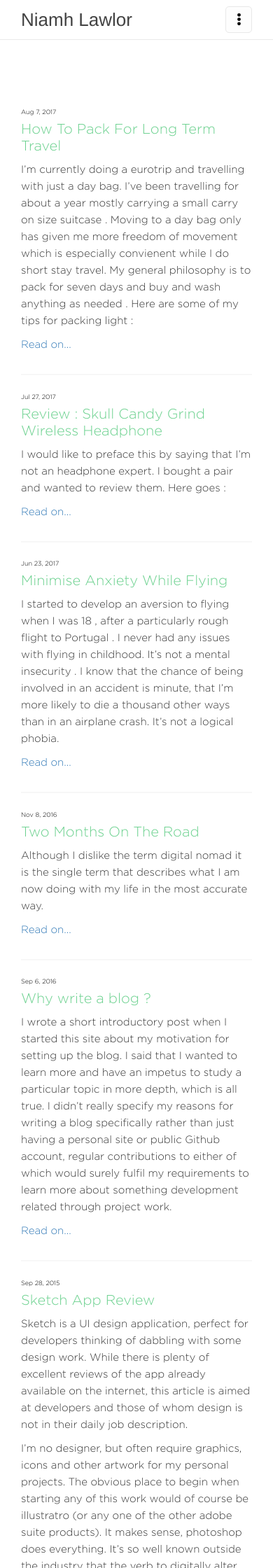
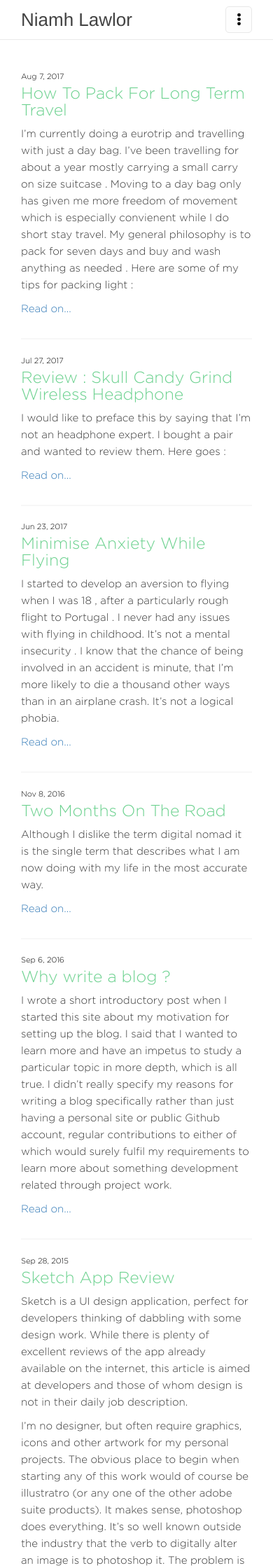
Before and after one commit to nileahtobhair/nileahtobhair.github.io, a Jekyll site: the page built from blog.md, in a window 390 px wide. Shown: the top 2240 px of the page at 70% size. Built offline with Jekyll 4.4.1, drawn with Linux system fonts in a browser that asks for light colours.

Commit message:
mobile list styling

```diff
--- a/_layouts/page.html
+++ b/_layouts/page.html
@@ -2,10 +2,6 @@
 layout: default
 ---
 <div class="post">
-
-  <header class="post-header">
-    <h1 class="post-title"></h1>
-  </header>
 
   <article class="post-content">
     {{ content }}
--- a/_sass/partials/_blog-post.scss
+++ b/_sass/partials/_blog-post.scss
@@ -29,6 +29,11 @@
         }
     }
     .blog-post{
+        @include max-width($on-palm) {
+            padding-left:5px;
+            padding-right:5px;
+            text-align: justify;
+        }
         .post-title{
             margin-top: 13%;
             color:rgba(45,190,96,0.7);
--- a/_sass/partials/_list.scss
+++ b/_sass/partials/_list.scss
@@ -11,7 +11,7 @@
             font-size: 1.25em;
             color: #000;
             @include media-query($on-laptop) {
-                font-size: 9px;
+                font-size: 11px;
             }
         }
 
@@ -20,8 +20,8 @@
             display: block;
             color:rgba(45,190,96,0.7);
             font-size: 2em;
-             @include media-query($on-laptop) {
-                font-size: 20px;
+             @include max-width(599px) {
+                font-size: 23px;
             }
         }
 
```
Also changed, not shown: _sass/partials/_layout.scss (+0 -40 lines).
